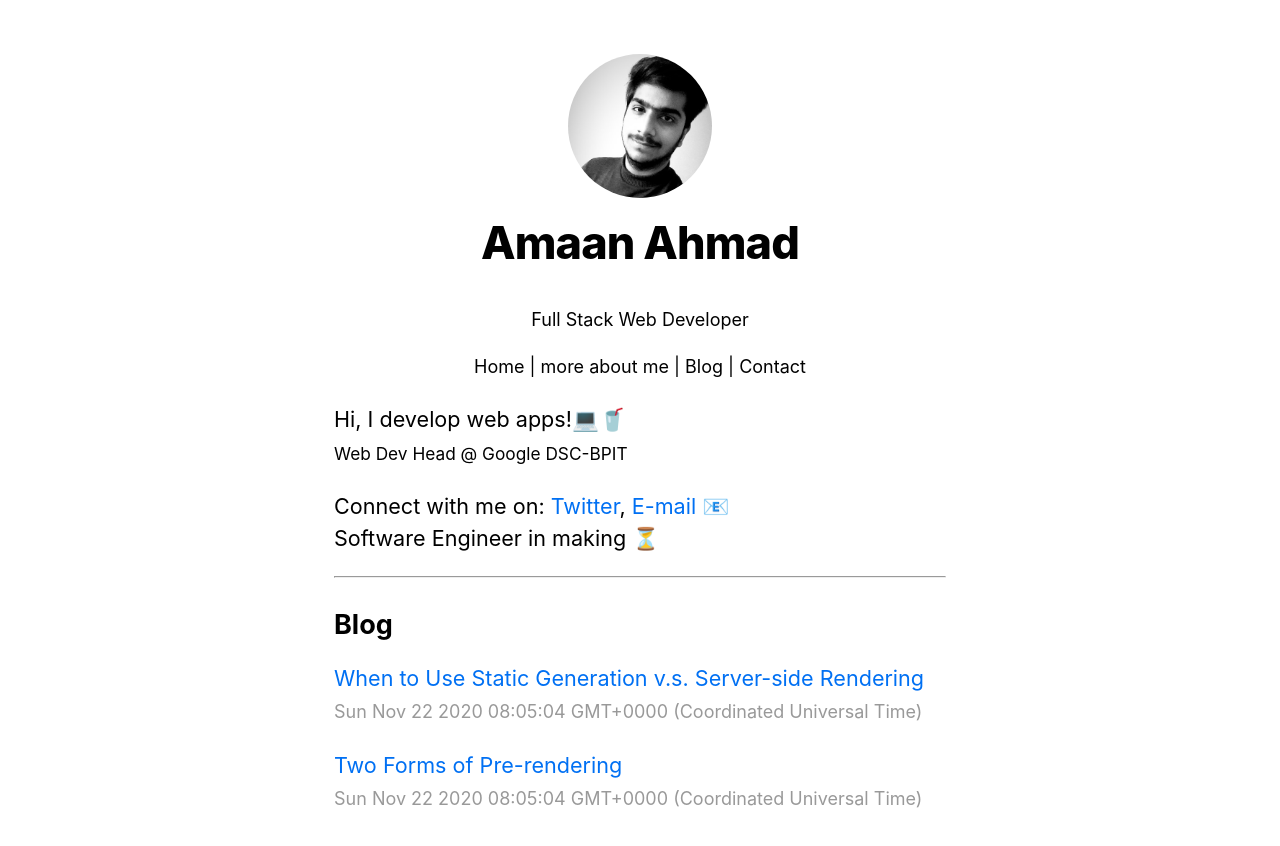
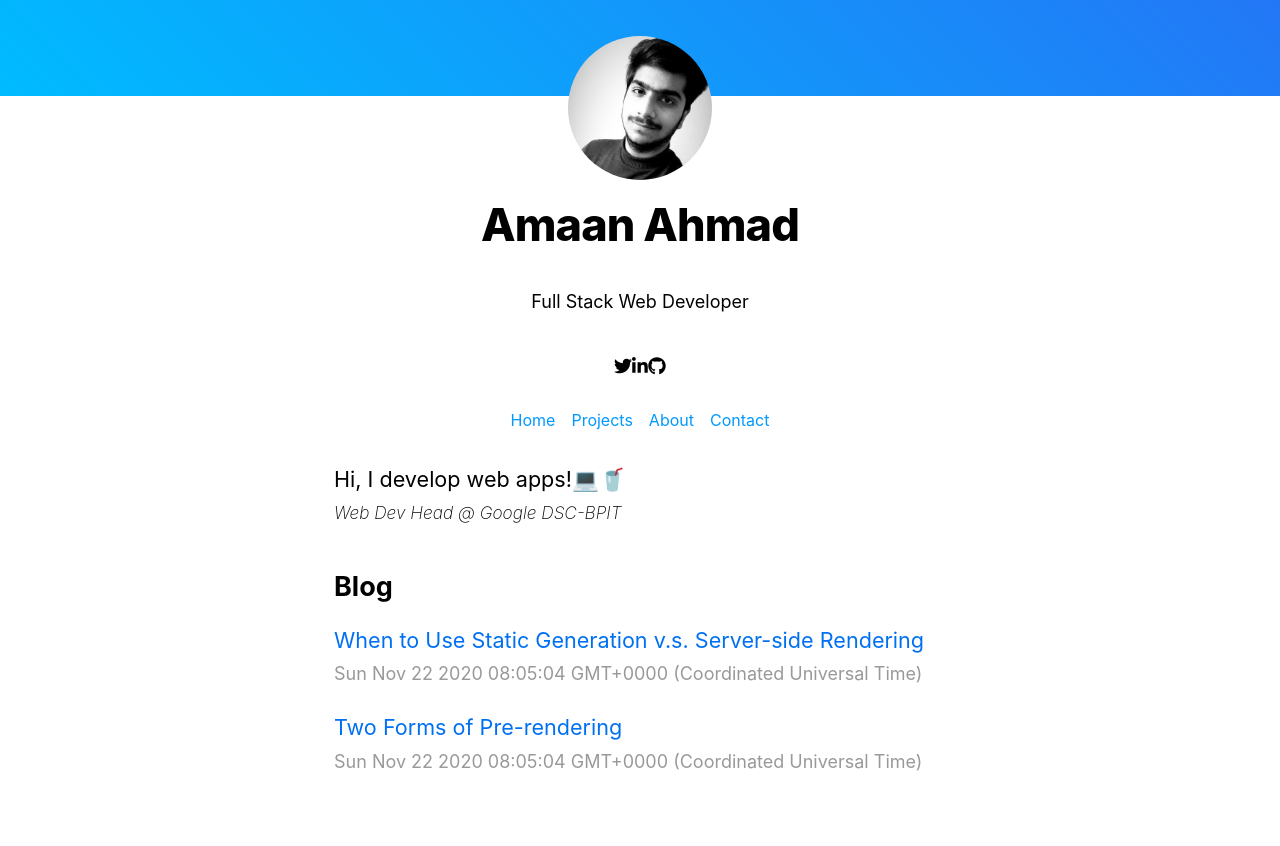
Before and after one commit to amaan-ahmad/portfolio-blog, a Next.js app: page / in a window 1280 px wide. Shown: the top 846 px of the page. Built offline with nearby package versions, Linux system fonts and the light colour scheme.

Commit message:
added styling, and icons

```diff
--- a/components/layout.js
+++ b/components/layout.js
@@ -3,6 +3,7 @@ import styles from "./layout.module.css";
 import utilStyles from "../styles/utils.module.css";
 import Link from "next/link";
 import navbar from "./navbar";
+import social from "./social";
 
 const name = "Amaan Ahmad";
 export const siteTitle =
@@ -36,18 +37,17 @@ export default function Layout({ children, home }) {
             />
             <h1 className={utilStyles.heading2Xl}>{name}</h1>
             <p>Full Stack Web Developer</p>
+            <p>{social()}</p>
             {navbar()}
           </>
         ) : (
           <>
             <Link href="/">
-              <a>
-                <img
-                  src="/images/profile.jpg"
-                  className={`${styles.headerImage} ${utilStyles.borderCircle}`}
-                  alt={name}
-                />
-              </a>
+              <img
+                src="/images/profile.jpg"
+                className={`${styles.headerImage} ${utilStyles.borderCircle}`}
+                alt={name}
+              />
             </Link>
             <h2 className={utilStyles.headingLg}>
               <Link href="/">
--- a/components/layout.module.css
+++ b/components/layout.module.css
@@ -2,8 +2,7 @@
   max-width: 36rem;
   padding: 0 1rem;
   background-color: transparent !important;
-
-  margin: 3rem auto 6rem;
+  margin: 2rem auto 6rem;
 }
 
 .header {
@@ -12,12 +11,27 @@
   align-items: center;
 }
 
+.header::before {
+  content: " ";
+  display: block;
+  background-size: contain;
+  background-repeat: no-repeat;
+  background: linear-gradient(45deg, #00bbff, #2377f6);
+  top: 0;
+  position: absolute;
+  z-index: 0;
+  min-height: 12vh;
+  width: 100%;
+}
+
 .headerImage {
+  z-index: 2;
   width: 6rem;
   height: 6rem;
 }
 
 .headerHomeImage {
+  z-index: 2;
   width: 8rem;
   height: 8rem;
 }
@@ -25,3 +39,24 @@
 .backToHome {
   margin: 3rem 0 0;
 }
+
+.nav {
+  display: flex;
+  flex-direction: row;
+  justify-content: space-evenly;
+}
+
+.navItems {
+  background: transparent;
+  color: rgb(0, 153, 255);
+  border: 0;
+  font-size: 16px;
+  font-weight: 400;
+  padding: 8px;
+  border-radius: 4px;
+  cursor: pointer;
+}
+
+.navItems:hover {
+  background: rgb(0 153 255 / 18%);
+}
--- a/components/navbar.js
+++ b/components/navbar.js
@@ -1,5 +1,13 @@
-import utilStyles from "../styles/utils.module.css";
-
+import layout from "./layout.module.css";
 export default function navbar() {
-  return <>Home | more about me | Blog | Contact</>;
+  return (
+    <>
+      <nav className={layout.nav}>
+        <div className={layout.navItems}>Home</div>
+        <div className={layout.navItems}>Projects</div>
+        <div className={layout.navItems}>About</div>
+        <div className={layout.navItems}>Contact</div>
+      </nav>
+    </>
+  );
 }
--- /dev/null
+++ b/components/social.js
@@ -0,0 +1,15 @@
+import { FontAwesomeIcon } from "@fortawesome/react-fontawesome";
+import {
+  faTwitter,
+  faLinkedinIn,
+  faGithub,
+} from "@fortawesome/free-brands-svg-icons";
+export default function social() {
+  return (
+    <>
+      <FontAwesomeIcon icon={faTwitter} size={12} />
+      <FontAwesomeIcon icon={faLinkedinIn} />
+      <FontAwesomeIcon icon={faGithub} />
+    </>
+  );
+}
--- a/package.json
+++ b/package.json
@@ -8,6 +8,11 @@
     "start": "next start"
   },
   "dependencies": {
+    "@fortawesome/fontawesome-free": "^5.15.1",
+    "@fortawesome/fontawesome-svg-core": "^1.2.32",
+    "@fortawesome/free-brands-svg-icons": "^5.15.1",
+    "@fortawesome/free-solid-svg-icons": "^5.15.1",
+    "@fortawesome/react-fontawesome": "^0.1.12",
     "date-fns": "^2.16.1",
     "gray-matter": "^4.0.2",
     "next": "^9.5.5",
--- a/pages/index.js
+++ b/pages/index.js
@@ -25,18 +25,20 @@ export default function Home({ allPostsData }) {
       <section className={utilStyles.headingMd}>
         <p>
           Hi, I develop web apps!💻🥤 <br />
-          <span className={utilStyles.headingSm}>
+          <span
+            className={utilStyles.headingSm}
+            style={{ fontStyle: "italic", fontWeight: "200" }}
+          >
             Web Dev Head @ Google DSC-BPIT
           </span>
         </p>
-        <p>
+        {/* <p>
           Connect with me on: <a href={twitterHandle}>Twitter</a>,{" "}
           <a href={email}>E-mail 📧</a>
           <br />
           Software Engineer in making ⏳
-        </p>
+        </p> */}
       </section>
-      <hr />
       <section className={`${utilStyles.headingMd} ${utilStyles.padding1px}`}>
         <h2 className={utilStyles.headingLg}>Blog</h2>
         <ul className={utilStyles.list}>
```
Also changed, not shown: public/images/memphis-transparent.png (added), 1 other file (tests, documents, lock files or other folders).
